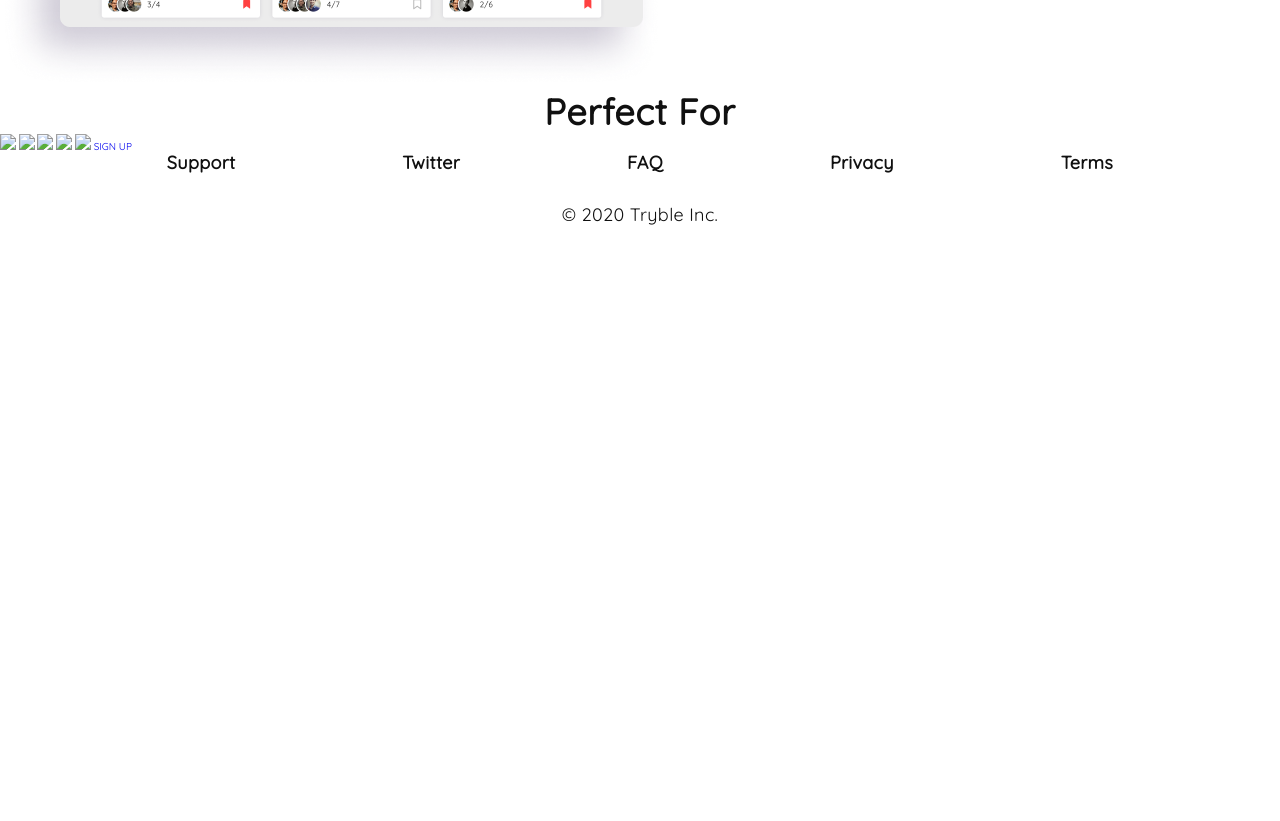
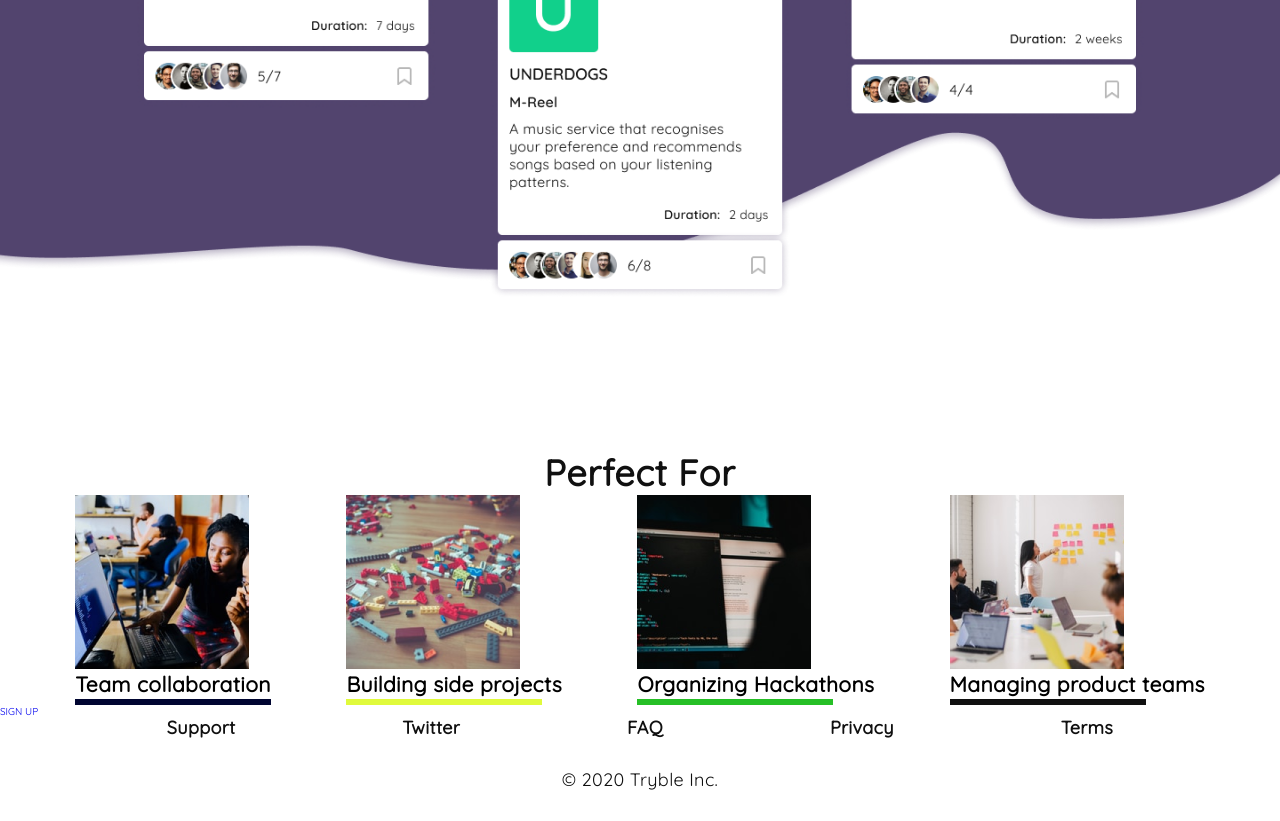
Before and after one commit to Tryble/Marketing-Page, a plain HTML site: page index.html in a window 1280 px wide. Shown: the part 2980-3801 px from the top of the page. Before the commit the page ends 3236 px from the top, so only its background shows below. Drawn offline with Linux system fonts and the light colour scheme.

Commit message:
Addition of Third Section style

```diff
--- a/LESS/home-page.less
+++ b/LESS/home-page.less
@@ -29,13 +29,37 @@
 }
 
 .thirdsec {
+    padding-bottom: 150px;
     h3 {
+        padding-bottom: 150px;
         text-align: center;
+    }
+
+    img {
+        width: 100%;
     }
 }
 
 .fourthsec {
+
+    .maindiv {
+        display: flex;
+        justify-content: space-evenly;
+
+        div {
+            align-items: center;
+        }
+
+        p {
+            font-weight: bold;
+            font-size: 21px;
+            line-height: 26px;
+            letter-spacing: 0.02em;
+        }
+    }
+
     h2 {
         text-align: center;
     }
+
 }
--- a/index.html
+++ b/index.html
@@ -59,16 +59,35 @@
 
     <section class="thirdsec">
         <h3>Previous Projects</h3>
-        <img src="img/showcase 1.png">
+        <img src="img/Group 167.png">
     </section>
 
     <section class="fourthsec">
         <h2>Perfect For</h2>
-        <img src="#">
-        <img src="#">
-        <img src="#">
-        <img src="#">
-        <img src="#">
+        <div class="maindiv">
+            <div>
+                <img src="img/Rectangle 1059.png">
+                <p>Team collaboration</p>
+                <img src="img/Rectangle 1042.png">
+            </div>
+            <div>
+            <img src="img/Rectangle 1060.png">
+                <p>Building side projects</p>
+                <img src="img/Rectangle 1039.png">
+            </div>
+            <div>
+                <img src="img/Rectangle 1061.png">
+                <p>Organizing Hackathons</p>
+                <img src="img/Rectangle 1040.png">
+            </div>
+            <div>
+                <img src="img/Rectangle 1062.png">
+                <p>Managing product teams</p>
+                <img src="img/Rectangle 1041.png">
+            </div>
+        </div>
+
+
         <a href="#">SIGN UP</a>
     </section>
 
```
Also changed, not shown: CSS/index.css, img/Group 167.png (added), img/Rectangle 1039.png (added), img/Rectangle 1040.png (added), img/Rectangle 1041.png (added), img/Rectangle 1042.png (added), img/Rectangle 1059.png (added), img/Rectangle 1060.png (added), img/Rectangle 1061.png (added), img/Rectangle 1062.png (added).
